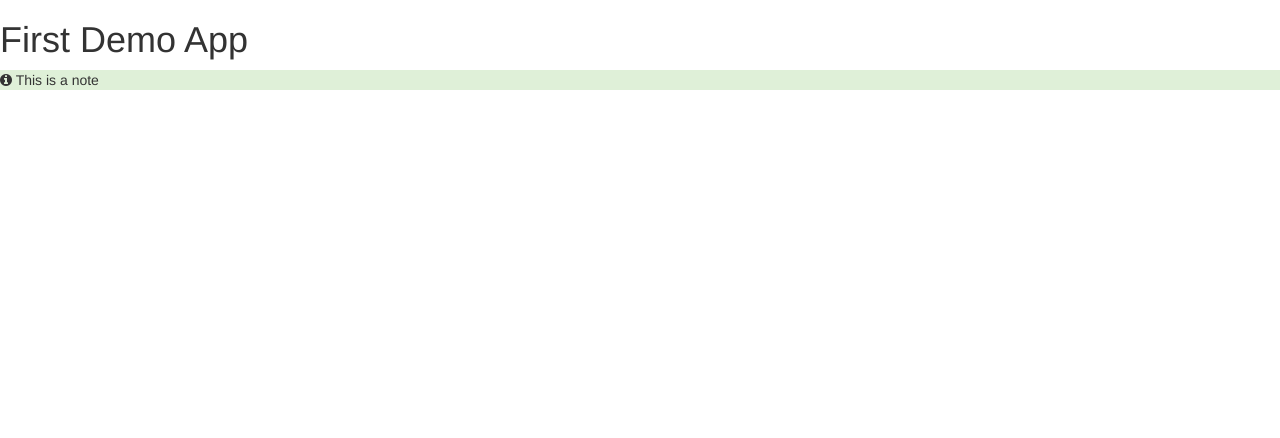
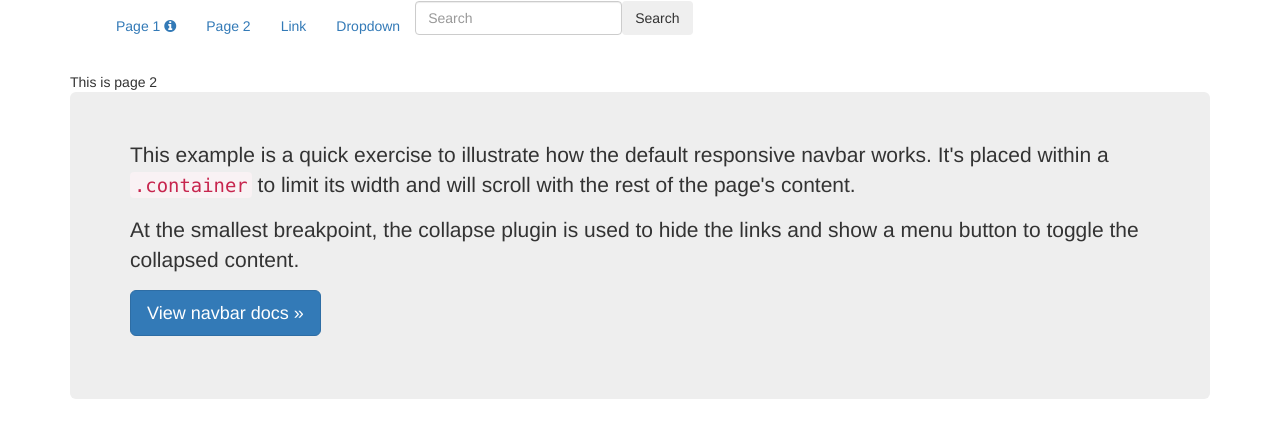
Before and after one commit to garethyoder/first-app, an Angular app: page /page2 in a window 1280 px wide. Shown: the top 438 px of the page. Built offline with nearby package versions, Linux system fonts and the light colour scheme.

Commit message:
Add Routing

```diff
--- a/angular-cli.json
+++ b/angular-cli.json
@@ -7,7 +7,7 @@
     {
       "root": "src",
       "outDir": "dist",
-      "assets": "assets",
+      "assets": ["assets"],
       "index": "index.html",
       "main": "main.ts",
       "test": "test.ts",
@@ -15,7 +15,9 @@
       "prefix": "app",
       "mobile": false,
       "styles": [
-        "styles.css"
+        "styles.css",
+        "../node_modules/bootstrap/scss/bootstrap.scss",
+        "../node_modules/font-awesome/css/font-awesome.css"
       ],
       "scripts": [],
       "environments": {
@@ -25,7 +27,9 @@
       }
     }
   ],
-  "addons": [],
+  "addons": [
+    "../node_modules/font-awesome/fonts/*.+(otf|eot|svg|ttf|woff|woff2)"
+  ],
   "packages": [],
   "e2e": {
     "protractor": {
--- a/src/app/app.component.html
+++ b/src/app/app.component.html
@@ -1,7 +1,40 @@
-<link href="https://maxcdn.bootstrapcdn.com/bootstrap/3.3.6/css/bootstrap.min.css" rel="stylesheet">
+<div class="container">
 
-<h1 class="title">
-  {{title}}
-</h1>
+  <nav class="navbar navbar-light bg-faded">
+    <a class="navbar-brand" href="#">{{title}}</a>
+    <ul class="nav navbar-nav">
+      <li class="nav-item active">
+        <a class="nav-link" routerLink="/page1" routerLinkActive="active">Page 1 <i class="fa fa-info-circle" aria-hidden="true"></i><span class="sr-only">(current)</span></a>
+      </li>
+      <li class="nav-item">
+        <a class="nav-link" routerLink="/page2" routerLinkActive="active">Page 2</a>
+      </li>
+      <li class="nav-item">
+        <a class="nav-link" href="#">Link</a>
+      </li>
+      <li class="nav-item dropdown">
+        <a class="nav-link dropdown-toggle" href="http://example.com" id="supportedContentDropdown" data-toggle="dropdown" aria-haspopup="true" aria-expanded="false">Dropdown</a>
+        <div class="dropdown-menu" aria-labelledby="supportedContentDropdown">
+          <a class="dropdown-item" href="#">Action</a>
+          <a class="dropdown-item" href="#">Another action</a>
+          <a class="dropdown-item" href="#">Something else here</a>
+        </div>
+      </li>
+    </ul>
+    <form class="form-inline float-xs-right">
+      <input class="form-control" type="text" placeholder="Search">
+      <button class="btn btn-outline-success" type="submit">Search</button>
+    </form>
+  </nav>
 
-<p class="bg-success"><i class="fa fa-info-circle" aria-hidden="true"></i> This is a note</p>
+  <router-outlet></router-outlet>
+  <!-- Main component for a primary marketing message or call to action -->
+  <div class="jumbotron">
+    <p>This example is a quick exercise to illustrate how the default responsive navbar works. It's placed within a <code>.container</code> to limit its width and will scroll with the rest of the page's content.</p>
+    <p>At the smallest breakpoint, the collapse plugin is used to hide the links and show a menu button to toggle the collapsed content.</p>
+    <p>
+      <a class="btn btn-lg btn-primary" href="#" role="button">View navbar docs »</a>
+    </p>
+  </div>
+
+</div>
--- a/src/app/app.component.ts
+++ b/src/app/app.component.ts
@@ -6,5 +6,5 @@ import { Component } from '@angular/core';
   styleUrls: ['./app.component.scss']
 })
 export class AppComponent {
-  title = 'First Demo App';
+
 }
--- a/src/app/app.module.ts
+++ b/src/app/app.module.ts
@@ -2,17 +2,22 @@ import { BrowserModule } from '@angular/platform-browser';
 import { NgModule } from '@angular/core';
 import { FormsModule } from '@angular/forms';
 import { HttpModule } from '@angular/http';
+import {AppComponent} from "./app.component";
+import {MainNavigationComponent} from "./nav/main-navigation.component";
+import {Page1Component} from "./pages/page1.component";
+import {Page2Component} from "./pages/page2.component";
+import {AppRoutingModule} from "./app-routing.module";
 
-import { AppComponent } from './app.component';
 
 @NgModule({
   declarations: [
-    AppComponent
+    AppComponent, MainNavigationComponent, Page1Component, Page2Component
   ],
   imports: [
     BrowserModule,
     FormsModule,
-    HttpModule
+    HttpModule,
+    AppRoutingModule
   ],
   providers: [],
   bootstrap: [AppComponent]
--- /dev/null
+++ b/src/app/nav/main-navigation.component.ts
@@ -0,0 +1,16 @@
+/**
+ * Created by Gareth Yoder on 12/25/2016.
+ */
+
+import {Component} from "@angular/core";
+
+@Component({
+  selector: 'main-navigation',
+  template: `
+
+  `
+})
+
+export class MainNavigationComponent {
+  title = 'First Demo App';
+}
--- /dev/null
+++ b/src/app/pages/page1.component.ts
@@ -0,0 +1,13 @@
+/**
+ * Created by Gareth Yoder on 12/25/2016.
+ */
+
+import {Component} from "@angular/core";
+@Component({
+  selector: 'page1',
+  template: `This is page 1`
+})
+
+export class Page1Component {
+
+}
--- /dev/null
+++ b/src/app/pages/page2.component.ts
@@ -0,0 +1,13 @@
+/**
+ * Created by Gareth Yoder on 12/25/2016.
+ */
+
+import {Component} from "@angular/core";
+@Component({
+  selector: 'page2',
+  template: `This is page 2`
+})
+
+export class Page2Component {
+
+}
--- a/src/index.html
+++ b/src/index.html
@@ -2,7 +2,7 @@
 <html>
 <head>
   <meta charset="utf-8">
-  <title>FirstDemoApp</title>
+  <title>First Demo App</title>
   <base href="/">
 
   <meta name="viewport" content="width=device-width, initial-scale=1">
```
Also changed, not shown: package.json (+31 -22 lines), src/app/app-routing.module.ts (added, +21 -0 lines).
